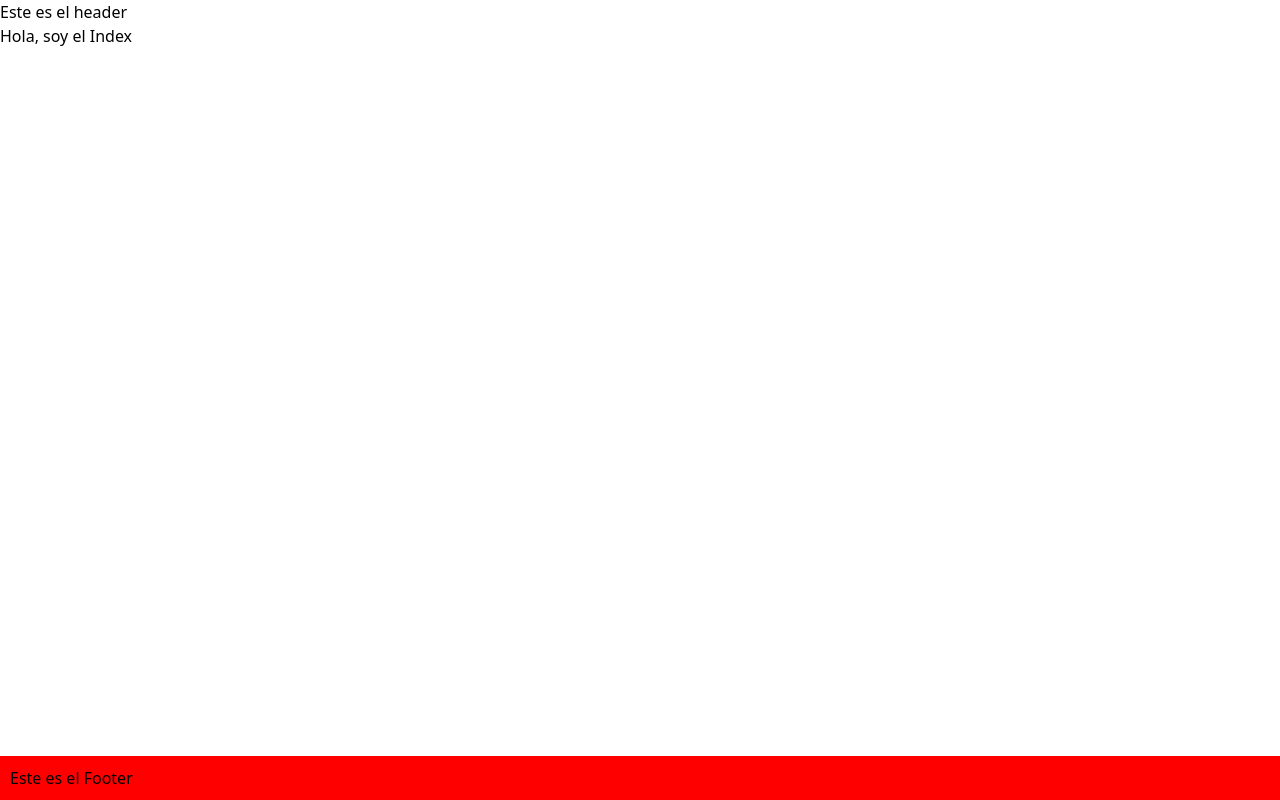
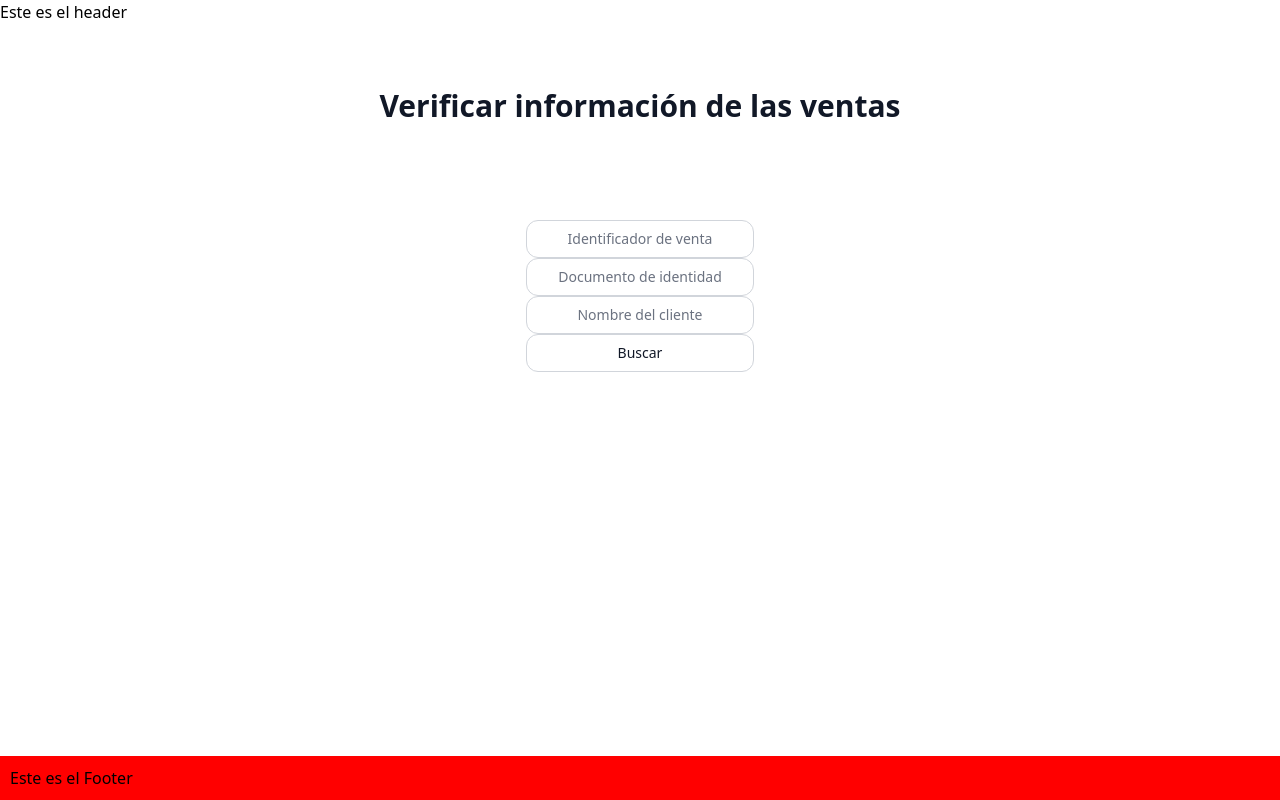
Before and after one commit to NoobDev-INC/ProyectoGestionVentas, a React (Create React App) app: page /ventas in a window 1280 px wide. Built offline with nearby package versions, Linux system fonts and the light colour scheme.

Commit message:
Historia de usuario 09 completada

```diff
--- a/src/App.jsx
+++ b/src/App.jsx
@@ -1,6 +1,8 @@
 import Layout from 'layouts/Layout';
 import Index from 'pages';
 import loginPage from 'pages/login';
+import Ventas from 'pages/Ventas'
+
 import{
   BrowserRouter as Router,
   Switch,
@@ -19,6 +21,9 @@ function App() {
           <Route path='/login'>
             <loginPage/>
           </Route>
+          <Route path='/ventas'>
+            <Ventas />
+          </Route>
           <Route path='/'>
             <Index/>
           </Route>
--- /dev/null
+++ b/src/pages/Ventas.jsx
@@ -0,0 +1,37 @@
+const ventas = () => {
+  return (
+    <div className=' flex flex-col w-full justify-center items-center '>
+        <h2 className='m-16 text-center text-3xl font-extrabold text-gray-900'>
+        Verificar información de las ventas
+        </h2>
+        <form className='mt-8 max-w-md'>
+            <div >
+            <input
+                    className="relative block w-full px-3 py-2 text-center border border-gray-300 placeholder-gray-500 text-gray-900 rounded-xl focus:outline-none focus:ring-indigo-500 focus:border-indigo-500 focus:z-10 sm:text-sm"
+                    type="text"
+                    placeholder="Identificador de venta"
+                />
+            </div>
+            <div>
+            <input
+                    className="relative block w-full px-3 py-2 text-center border border-gray-300 placeholder-gray-500 text-gray-900 rounded-xl focus:outline-none focus:ring-indigo-500 focus:border-indigo-500 focus:z-10 sm:text-sm"
+                    type="text"
+                    placeholder="Documento de identidad"
+                />
+            </div>
+            <div>
+            <input
+                    className="relative block w-full px-3 py-2 text-center border border-gray-300 placeholder-gray-500 text-gray-900 rounded-xl focus:outline-none focus:ring-indigo-500 focus:border-indigo-500 focus:z-10 sm:text-sm"
+                    type="text"
+                    placeholder="Nombre del cliente"
+                />
+            </div>
+            <div>
+            <button className="relative block w-full px-3 py-2 text-center border border-gray-300 placeholder-gray-500 text-gray-900 rounded-xl focus:outline-none focus:ring-indigo-500 focus:border-indigo-500 focus:z-10 sm:text-sm" type='submit'>Buscar</button>
+            </div>
+        </form>
+    </div>
+  );
+};
+
+export default ventas;
```
